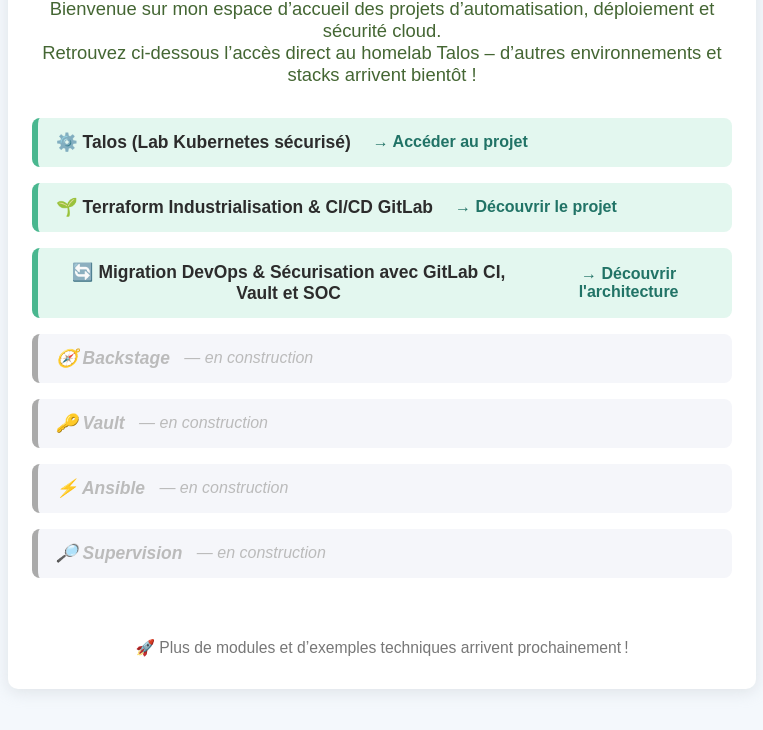
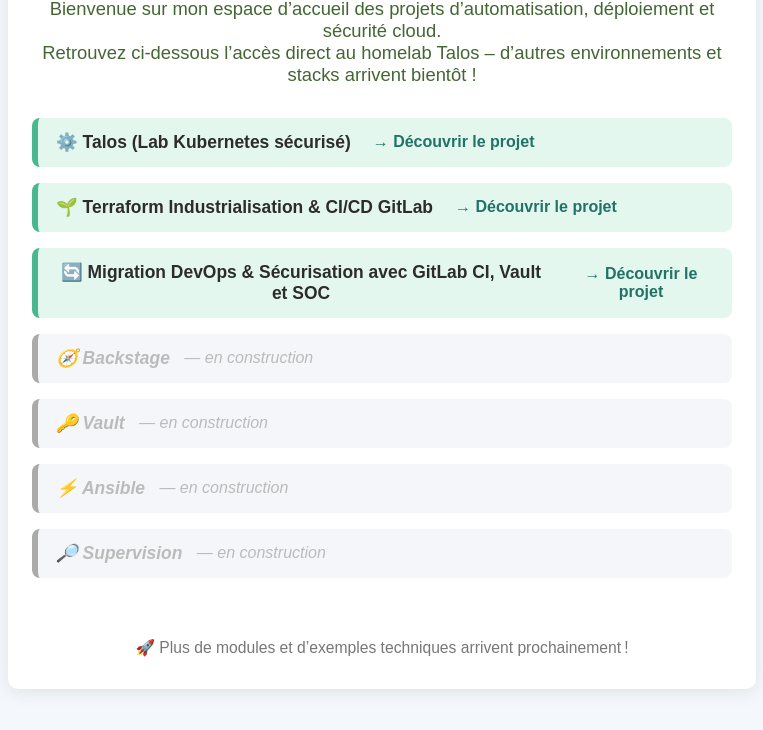
Before and after one commit to DioBrand0o/portfolio, a plain HTML site: page tech/main.html in a window 1280 px wide. Shown: the part 188-918 px from the top of the page, without its empty margins (258-1021 px from the left). Drawn offline with Linux system fonts and the light colour scheme.

Commit message:
Update main.html

```diff
--- a/tech/main.html
+++ b/tech/main.html
@@ -30,7 +30,7 @@
     <div class="project-list">
       <div class="project-ok">
         <span class="project-title">⚙️ Talos (Lab Kubernetes sécurisé)</span>
-        <a href="tech.html" target="_blank">→ Accéder au projet</a>
+        <a href="tech.html" target="_blank">→ Découvrir le projet</a>
       </div>
       <div class="project-ok">
         <span class="project-title">🌱 Terraform Industrialisation & CI/CD GitLab</span>
@@ -38,7 +38,7 @@
       </div>
       <div class="project-ok">
         <span class="project-title">🔄 Migration DevOps & Sécurisation avec GitLab CI, Vault et SOC</span>
-        <a href="../projects/azure-devops-migration/main.html">→ Découvrir l'architecture</a>
+        <a href="../projects/azure-devops-migration/main.html">→ Découvrir le projet</a>
       </div>
       <div class="project-pending">
         <span class="project-title">🧭 Backstage</span>&nbsp;— en construction
```
